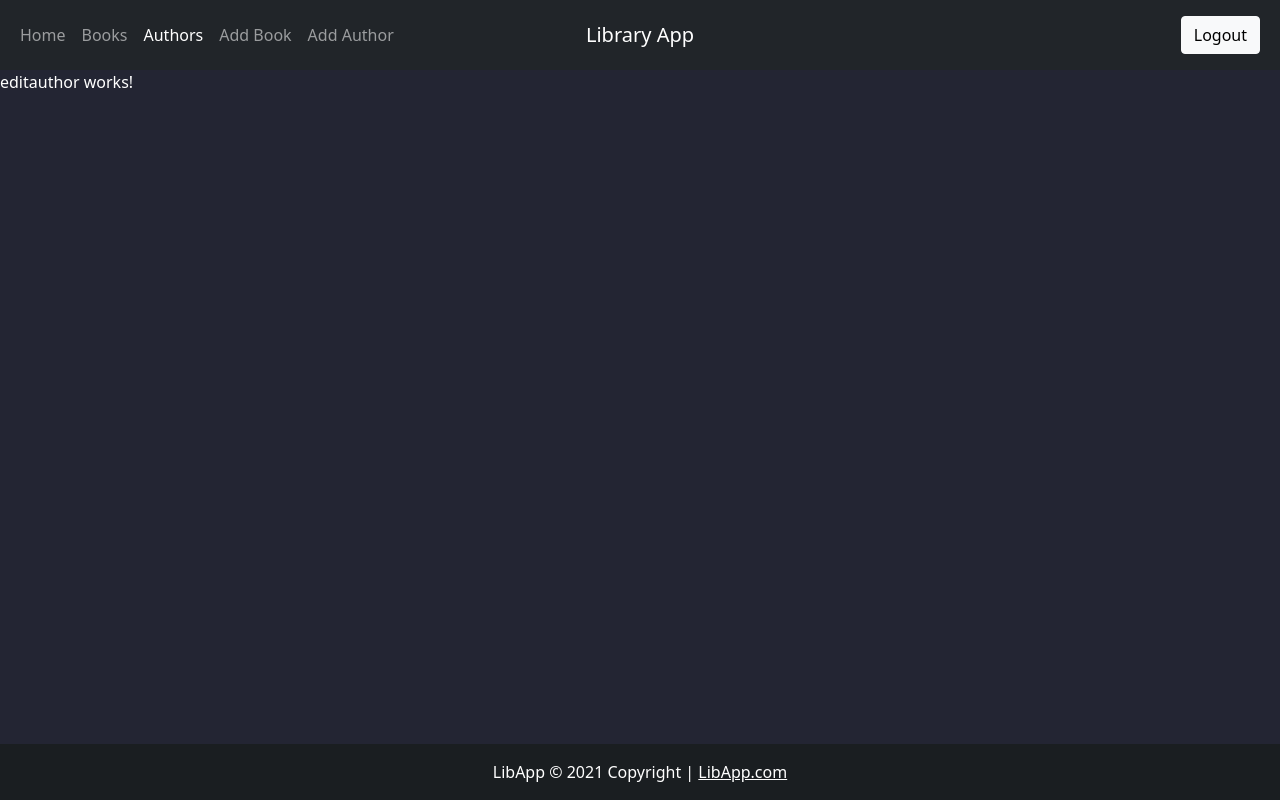
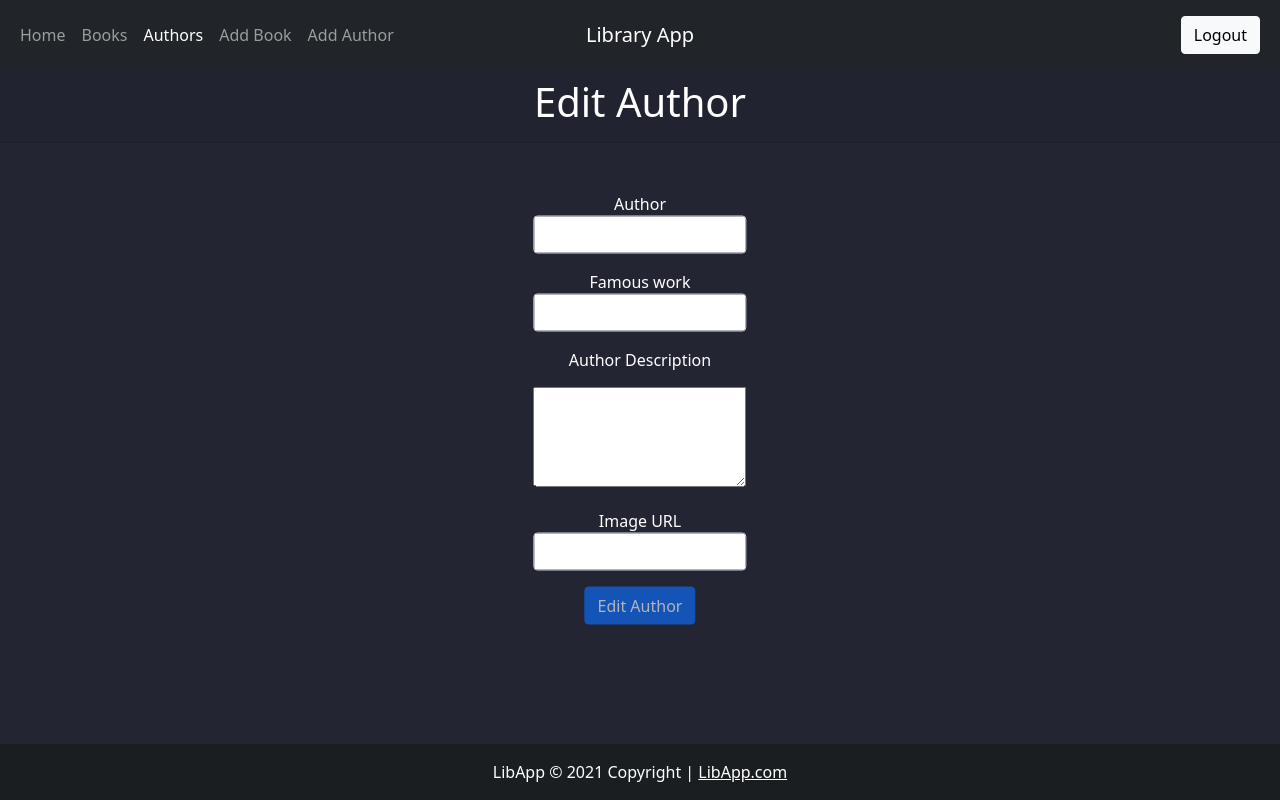
Before and after one commit to GautamAbraham/LibApp-Angular, an Angular app in the folder Frontend/: page /authors/update in a window 1280 px wide. Built offline with nearby package versions, Linux system fonts and the light colour scheme; no server answers; sample sign-in values are in the browser's storage.

Commit message:
Complete

```diff
--- a/Frontend/src/app/author.service.ts
+++ b/Frontend/src/app/author.service.ts
@@ -17,7 +17,18 @@ export class AuthorService {
   getAuthors(){
     return this.http.get("http://localhost:3000/authors");
   }
+  getAuthor(id){
+    return this.http.get("http://localhost:3000/authors/"+id);
+  }
   addAuthor(author){
     return this.http.post("http://localhost:3000/addauthor",{"author":author}).subscribe(data =>{console.log(data)})
   }
+  editAuthor(author:any){
+    console.log("updating author")
+    return this.http.post("http://localhost:3000/authors/update",{"author":author}).subscribe(data =>{console.log(data)})
+  }
+  deleteAuthor(author:any){
+    console.log("deleting author")
+    return this.http.post("http://localhost:3000/authors/delete",{"author":author}).subscribe(data =>{console.log(data)})
+  }
 }
--- a/Frontend/src/app/authors/authors.component.html
+++ b/Frontend/src/app/authors/authors.component.html
@@ -20,11 +20,6 @@
                                 <div class="row">
                                     <div class="col-xs-9">
                                         <h4>
-                                            <span class="label label-default">{{
-                                                authors.author
-                                            }}</span>
-                                        </h4>
-                                        <h4>
                                             <small
                                                 style="
                                                     font-family: courier,
@@ -37,12 +32,22 @@
                                             >
                                         </h4>
                                     </div>
+                                    <div class="col-xs-3">
+                                        <button
+                                            type="button"
+                                            class="btn btn-outline-light"
+                                            (click)="readMore(authors)"
+                                        >
+                                            Read More
+                                        </button>
+                                    </div>
                                 </div>
                             </a>
                             <br /><br />
                         </div>
+                        <hr />
+                        <br /><br />
                     </div>
-                    <hr />
                 </div>
             </div>
         </div>
--- a/Frontend/src/app/authors/authors.component.ts
+++ b/Frontend/src/app/authors/authors.component.ts
@@ -25,4 +25,8 @@ export class AuthorsComponent implements OnInit {
     desc:'',
     img:''
   }];
+  readMore(author){
+    localStorage.setItem("readMoreAuthorId", author._id.toString());
+    this.router.navigate(['/authors/readmore']);
+  }
 }
--- a/Frontend/src/app/books/books.component.html
+++ b/Frontend/src/app/books/books.component.html
@@ -45,8 +45,9 @@
                             </div>
                             <br /><br />
                         </div>
+                        <hr />
+                        <br /><br />
                     </div>
-                    <hr />
                 </div>
             </div>
         </div>
--- a/Frontend/src/app/editauthor/editauthor.component.html
+++ b/Frontend/src/app/editauthor/editauthor.component.html
@@ -1 +1,67 @@
-<p>editauthor works!</p>
+<div class="card-header text-center">
+    <h1>Edit Author</h1>
+</div>
+
+<div class="card-body">
+    <form
+        class="form col-md-2 center"
+        #editAuthorForm="ngForm"
+        (ngSubmit)="editAuthor()"
+    >
+        <div class="form-group py-3">
+            <label for="author">Author</label>
+            <input
+                type="text"
+                name="author"
+                class="form-control"
+                [(ngModel)]="authorData.author"
+                required
+                #author="ngModel"
+                [class.is-invalid]="author.invalid && author.touched"
+                [class.is-valid]="author.valid"
+            />
+        </div>
+        <div class="form-group pb-3">
+            <label for="famous_work">Famous work</label>
+            <input
+                type="text"
+                name="famous_work"
+                class="form-control"
+                [(ngModel)]="authorData.famous_work"
+                required
+                #famous_work="ngModel"
+                [class.is-invalid]="famous_work.invalid && famous_work.touched"
+                [class.is-valid]="famous_work.valid"
+            />
+        </div>
+        <div class="form-group pb-3">
+            <label for="desc">Author Description</label>
+            <textarea
+                name="desc"
+                [(ngModel)]="authorData.desc"
+                palceholder="Brief Description of Author"
+                style="margin-top: 15px; width: 100%; height: 100px"
+            ></textarea>
+        </div>
+        <div class="form-group pb-3">
+            <label for="img">Image URL</label>
+            <input
+                type="text"
+                name="img"
+                class="form-control"
+                [(ngModel)]="authorData.img"
+                required
+                #img="ngModel"
+                [class.is-invalid]="img.invalid && img.touched"
+                [class.is-valid]="img.valid"
+            />
+        </div>
+        <button
+            type="submit"
+            class="btn btn-primary"
+            [disabled]="editAuthorForm.form.invalid"
+        >
+            Edit Author
+        </button>
+    </form>
+</div>
--- a/Frontend/src/app/editauthor/editauthor.component.ts
+++ b/Frontend/src/app/editauthor/editauthor.component.ts
@@ -1,4 +1,6 @@
 import { Component, OnInit } from '@angular/core';
+import { Router } from '@angular/router';
+import { AuthorService } from '../author.service';
 
 @Component({
   selector: 'app-editauthor',
@@ -7,9 +9,24 @@ import { Component, OnInit } from '@angular/core';
 })
 export class EditauthorComponent implements OnInit {
 
-  constructor() { }
+  constructor(private router: Router, private authorService: AuthorService) { }
 
   ngOnInit(): void {
+    let authorId = localStorage.getItem("readMoreAuthorId");
+    this.authorService.getAuthor(authorId).subscribe((data)=>{
+      this.authorData=JSON.parse(JSON.stringify(data));
+      console.log(this.authorData)
+  })
   }
 
+  authorData={
+    author: '',
+    famous_work: '',
+    desc: '',
+    img: '',
+  }
+  editAuthor(){
+    this.authorService.editAuthor(this.authorData);
+    this.router.navigate(['authors']);
+  }
 }
--- a/Frontend/src/app/readauthor/readauthor.component.ts
+++ b/Frontend/src/app/readauthor/readauthor.component.ts
@@ -1,4 +1,7 @@
 import { Component, OnInit } from '@angular/core';
+import { Router } from '@angular/router';
+import { AuthService } from '../auth.service';
+import { AuthorService } from '../author.service';
 
 @Component({
   selector: 'app-readauthor',
@@ -7,9 +10,28 @@ import { Component, OnInit } from '@angular/core';
 })
 export class ReadauthorComponent implements OnInit {
 
-  constructor() { }
+  constructor(private router: Router, private authorService: AuthorService, public _auth: AuthService) { }
 
   ngOnInit(): void {
+    let authorId = localStorage.getItem("readMoreAuthorId");
+    this.authorService.getAuthor(authorId).subscribe((data)=>{
+      this.authorData=JSON.parse(JSON.stringify(data));
+  })
   }
 
+  authorData={
+    _id :'',
+    author:'',
+    famous_work:'',
+    desc:'',
+    img:''
+  };
+  updateAuthor(){
+    this.router.navigate(['authors/update']);
+  }
+  deleteAuthor(){
+    console.log("delete")
+    this.authorService.deleteAuthor(this.authorData)
+    this.router.navigate(['authors']);
+  }
 }
--- a/Frontend/src/app/readbook/readbook.component.html
+++ b/Frontend/src/app/readbook/readbook.component.html
@@ -25,23 +25,20 @@
                 </div>
                 <div class="col-md-10">
                     <div class="row">
-                        <div class="col-md-6">
+                        <div class="col-md-7">
                             <h4>
                                 <span class="label label-default">
                                     {{ bookData.author }}
                                 </span>
                             </h4>
                             <h4>
-                                <small
-                                    style="font-family: courier, 'new courier'"
-                                    class="text-muted"
-                                >
+                                <small>
                                     {{ bookData.genre }}
                                 </small>
                             </h4>
                             <p>{{ bookData.desc }}</p>
                         </div>
-                        <div class="col-md-3">
+                        <div class="col-md-3" *ngIf="_auth.loggedIn()">
                             <button
                                 class="btn btn-success btn-lg"
                                 id="update"
--- a/Frontend/src/app/readbook/readbook.component.ts
+++ b/Frontend/src/app/readbook/readbook.component.ts
@@ -1,5 +1,6 @@
 import { Component, OnInit } from '@angular/core';
 import { Router } from '@angular/router';
+import { AuthService } from '../auth.service';
 import { BookService } from '../books.service';
 
 @Component({
@@ -9,7 +10,7 @@ import { BookService } from '../books.service';
 })
 export class ReadbookComponent implements OnInit {
 
-  constructor(private router: Router, private bookService: BookService) { }
+  constructor(private router: Router, private bookService: BookService, public _auth: AuthService) { }
 
   ngOnInit(): void {
     let bookId = localStorage.getItem("readMoreBookId");
```
Also changed, not shown: Frontend/src/app/books.service.ts (+0 -16 lines), Frontend/src/app/readauthor/readauthor.component.html (+58 -1 lines), 2 other files (tests, documents, lock files or other folders).
